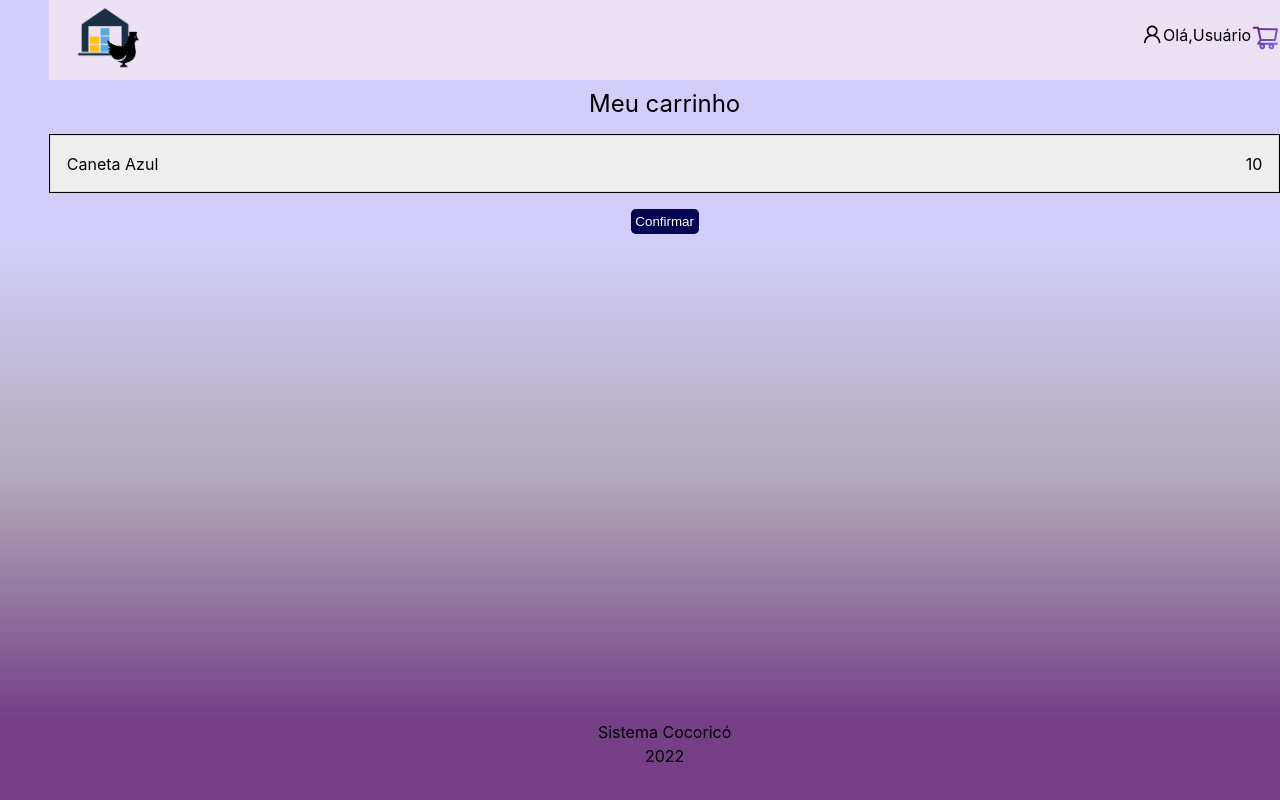
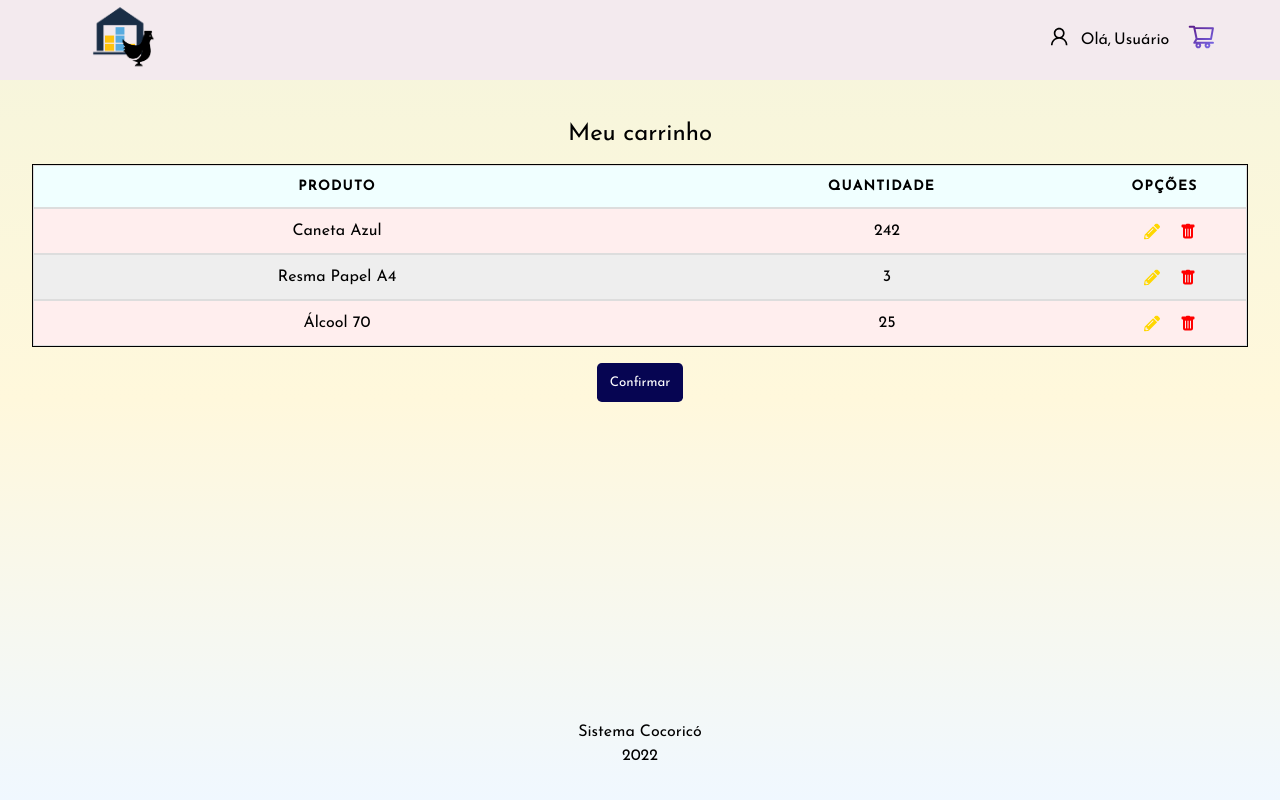
Before and after one commit to MariaClaraAmorim/new-ppa-project, a React (Vite) app: page /carrinho in a window 1280 px wide. Built offline with nearby package versions, Linux system fonts and the light colour scheme.

Commit message:
refactor: altera design

```diff
--- a/package.json
+++ b/package.json
@@ -11,9 +11,11 @@
   "dependencies": {
     "@chakra-ui/radio": "^2.0.10",
     "@chakra-ui/react": "^2.3.2",
+    "@emotion/css": "^11.10.0",
     "@emotion/react": "^11.10.4",
     "@emotion/styled": "^11.10.4",
-    "@mui/material": "^5.10.5",
+    "@mui/material": "^5.10.8",
+    "@react-icons/all-files": "^4.1.0",
     "@trendmicro/react-sidenav": "^0.5.0",
     "@types/react-router-dom": "^5.3.3",
     "axios": "^0.27.2",
--- a/src/components/common/Footer/styles.module.css
+++ b/src/components/common/Footer/styles.module.css
@@ -2,7 +2,8 @@
 
   grid-area: footer;
   text-align: center;
-  /* width: 100%;
+  width: 100vw;
+  /*
   height: fit-content;
   display: flex;
   flex-direction: column;
--- a/src/components/common/Header/index.tsx
+++ b/src/components/common/Header/index.tsx
@@ -7,8 +7,7 @@ function Header() {
     <div className={css.header}>
       <div>
         {/* <img src="public\LogoHeader.png" alt="" /> */}
-
-        <img className={css.imgHeader} src="\public\LogoHeader.png" />
+        <a href="#"><img className={css.imgHeader} src="\public\LogoHeader.png" /></a>
       </div>
       <div className={css.details}>
         <AiOutlineUser className={css.iconUser} />
--- a/src/components/common/Header/styles.module.css
+++ b/src/components/common/Header/styles.module.css
@@ -1,7 +1,10 @@
 .header {
   display: flex;
+  width: 100vw;
   grid-area: header;
   justify-content: space-between;
+  padding-inline-start: 5%;
+  padding-inline-end: 5%;
   align-items: center;
   gap: 0.3rem;
   background-color: rgb(243 232 243 / 80%);
@@ -9,6 +12,11 @@
 
 .details {
   display: flex;
+}
+
+.details p {
+  margin-right: 3px;
+  transform: translateY(15%);
 }
 
 .imgHeader {
@@ -25,8 +33,16 @@
 
 .iconUser {
   font-size: 1.4rem;
+  margin-right: 10px;
+  transform: translateY(15%);
 }
 
 .iconCar {
+  transition: 0.3s;
+  margin-left: 15px;
   font-size: 1.8rem;
 }
+
+.iconCar:hover {
+  fill: #38AECC;
+}
--- a/src/layout/MainTemplate/styles.module.css
+++ b/src/layout/MainTemplate/styles.module.css
@@ -5,16 +5,11 @@
   grid-template-rows: 80px 1fr 80px;
   grid-template-areas: "aside header" "aside main" "aside footer";
   height: 100vh;
-  font-family: Inter, Avenir, Helvetica, Arial, sans-serif;
   font-size: 16px;
   line-height: 24px;
   font-weight: 400;
-  background: rgb(117, 63, 134);
   background: linear-gradient(
-    0deg,
-    rgba(117, 63, 134, 1) 10%,
-    rgba(178, 169, 187, 1) 40%,
-    rgba(210, 206, 249, 1) 69%
+    beige, cornsilk, aliceblue
   );
 }
 
--- a/src/pages/Carrinho/index.tsx
+++ b/src/pages/Carrinho/index.tsx
@@ -1,3 +1,5 @@
+import { FaPencilAlt } from "react-icons/fa";
+import { BsTrashFill } from "react-icons/bs";
 import { Button } from "@chakra-ui/react";
 import css from "./styles.module.css";
 
@@ -13,12 +15,74 @@ function Carrinho() {
             <th scope="col">Status</th>
             <th scope="col">Ação</th>
           </tr>
-        </thead>*/}
+        </thead>*/
+        }
+          <thead className={css.thead}>
+            <tr className={css.tr}>
+              <th className={css.th}>Produto</th>
+              <th className={css.th}>Quantidade</th>
+              <th className={css.th}>Opções</th>
+            </tr>
+          </thead>
+
         <tbody className={css.tbody}>
+          {/* Item TR */}
           <tr className={css.tr}>
-            <td data-label="Produto">Caneta Azul</td>
-            <td data-label="Quantidade">10</td>
+              <td data-label="Produto">Caneta Azul</td>
+              <td data-label="Quantidade">242</td>
+            <div className={css.icons}>
+              <td>
+                <FaPencilAlt
+                className={css.iconEdit}
+                style={{ fill: "gold" }}
+                />
+              </td>
+              <td>
+              <BsTrashFill
+                className={css.iconTrash}
+                style={{ fill: "red" }}
+                />
+              </td>
+            </div>
           </tr>
+          {/* INSERÇÃO PRA TESTE */}
+          <tr className={css.tr}>
+              <td data-label="Produto">Resma Papel A4</td>
+              <td data-label="Quantidade">3</td>
+            <div className={css.icons}>
+              <td>
+                <FaPencilAlt
+                className={css.iconEdit}
+                style={{ fill: "gold" }}
+                />
+              </td>
+              <td>
+              <BsTrashFill
+                className={css.iconTrash}
+                style={{ fill: "red" }}
+                />
+              </td>
+            </div>
+          </tr>
+          <tr className={css.tr}>
+              <td data-label="Produto">Álcool 70</td>
+              <td data-label="Quantidade">25</td>
+            <div className={css.icons}>
+              <td>
+                <FaPencilAlt
+                className={css.iconEdit}
+                style={{ fill: "gold" }}
+                />
+              </td>
+              <td>
+              <BsTrashFill
+                className={css.iconTrash}
+                style={{ fill: "red" }}
+                />
+              </td>
+            </div>
+          </tr>
+          {/* ------------- */}
         </tbody>
       </table>
       <div className={css.action}>
--- a/src/pages/Carrinho/styles.module.css
+++ b/src/pages/Carrinho/styles.module.css
@@ -6,7 +6,58 @@
 
 .btn {
   color: #fff;
-  padding: 0.3rem;
+  padding: 0.8rem;
   border-radius: 0.3rem;
   background-color: #060552;
+  transition: 0.3s;
 }
+
+.btn:hover {
+  background-color: #38AECC;
+}
+
+.table {
+  width: 95vw;
+  margin: auto;
+  margin-top: 30px;
+}
+
+.tr {
+  padding: 0;
+    display: flex;
+  justify-content: space-between;
+}
+
+.thead {
+  display: flex;
+  justify-content: space-around;
+}
+
+.thead .tr {
+  background-color: azure;
+}
+
+.thead .th:first-child {
+  width: 50%;
+}
+
+.thead .th:last-child {
+  margin-right: 40px;
+}
+
+.tbody .tr td:first-child {
+  width: 50%;
+}
+
+.tbody .tr:nth-child(odd) {
+  background-color: #fee;
+}
+
+.tbody .tr:nth-child(even) {
+  background-color: #eee;
+}
+
+.icons {
+  transform: translateY(10%);
+  margin-right: 40px;
+}
--- a/src/pages/Home/styles.module.css
+++ b/src/pages/Home/styles.module.css
@@ -6,8 +6,14 @@
   margin-top: 5rem;
   background-color: #060552;
   color: #fff;
-  padding: 0.6rem;
+  font-size: 0.8rem;
+  transition: 0.6s;
+  padding: 0.8rem;
   border-radius: 0.3rem;
+}
+
+.btn:hover {
+  background-color: #38AECC;
 }
 
 .searchbox {
@@ -15,10 +21,11 @@
   position: relative;
   display: flex;
 }
+
 .searchinput {
   width: 100%;
   padding: 10px;
-  border: 4px solid #060552;
+  border: 2px solid #060552;
   border-radius: 10px 0 0 10px;
   border-right: none;
   outline: none;
@@ -26,19 +33,21 @@
   color: #060552;
   background: none;
 }
+
 .searchbutton {
   text-align: center;
   height: 51px;
   width: 40px;
   outline: none;
   cursor: pointer;
-  border: 4px solid #060552;
+  border: 2px solid #060552;
   border-radius: 0 10px 10px 0;
   border-left: none;
   background: none;
-  font-size: 20px;
+  font-size: 25px;
   border-left: 4px solid #060552;
 }
+
 .containerInput {
   width: 40%;
   position: absolute;
@@ -49,4 +58,9 @@
 
 .iconSearch {
   fill: #060552;
+  transition: 0.4s;
 }
+
+.iconSearch:hover {
+  fill: #38AECC;
+}
--- a/src/pages/Login/styles.module.css
+++ b/src/pages/Login/styles.module.css
@@ -22,6 +22,10 @@
   gap: 2rem;
   justify-content: center;
   padding-bottom: 2rem;
+}
+
+.teste {
+  line-height: 40px;
 }
 
 .imgLogin {
@@ -137,4 +141,10 @@
   padding: 0.4rem;
   border: 0.2rem solid #060552;
   border-radius: 0.5rem;
+  transition: 0.5s
 }
+
+.btn:hover {
+  background-color: #060552;
+  color: white;
+}
--- a/src/styles/GlobalStyles.css
+++ b/src/styles/GlobalStyles.css
@@ -1,7 +1,10 @@
+@import url('https://fonts.googleapis.com/css2?family=Josefin+Sans:ital,wght@0,300;0,400;0,500;1,300;1,400;1,500&display=swap');
+
 * {
   margin: 0;
   padding: 0;
   box-sizing: border-box;
+  font-family: 'Josefin Sans', sans-serif;
 }
 
 html,
```
Also changed, not shown: src/layout/MainTemplateLogin/styles.module.css (line endings or trailing spaces), 1 other file (tests, documents, lock files or other folders).
